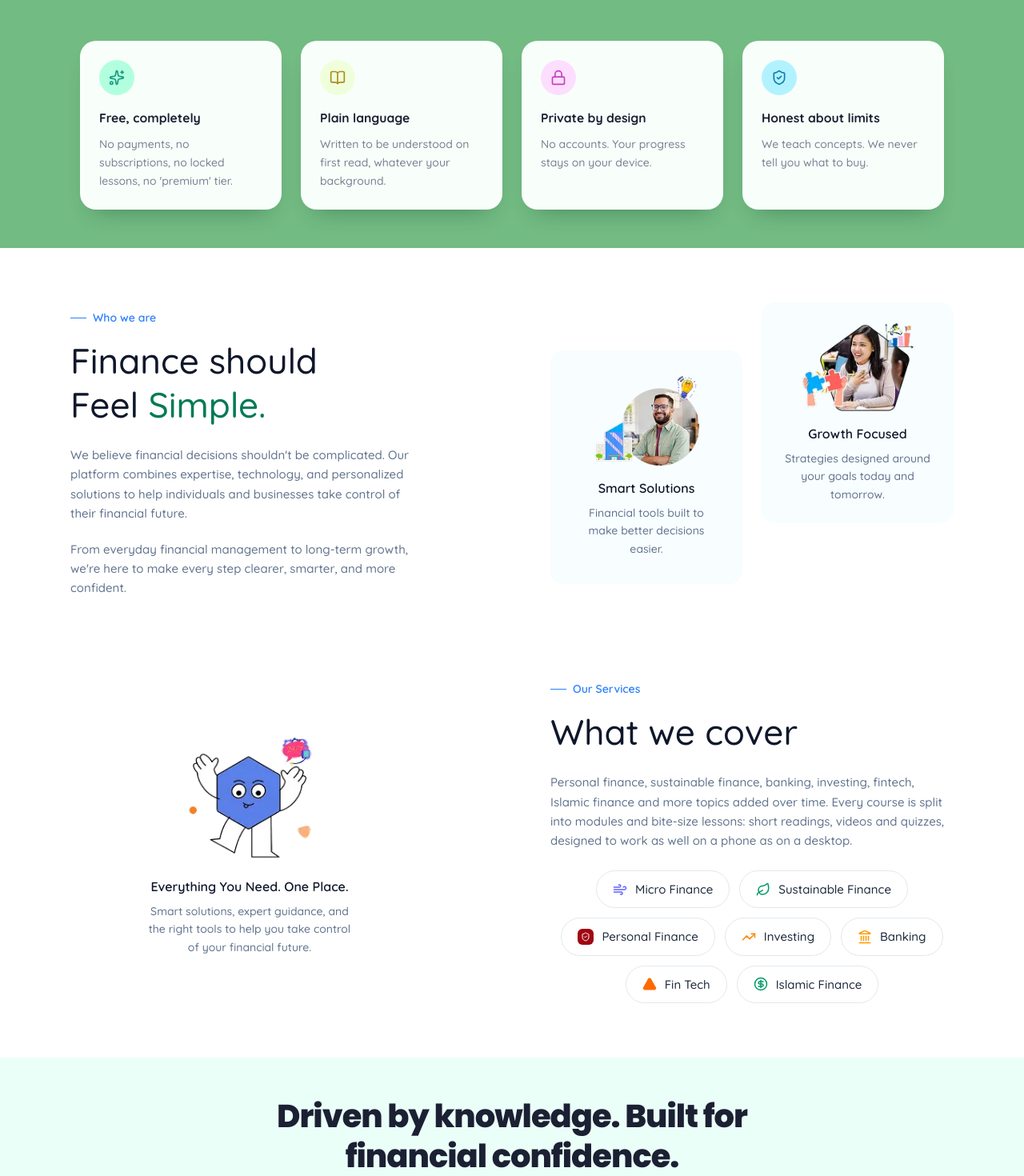
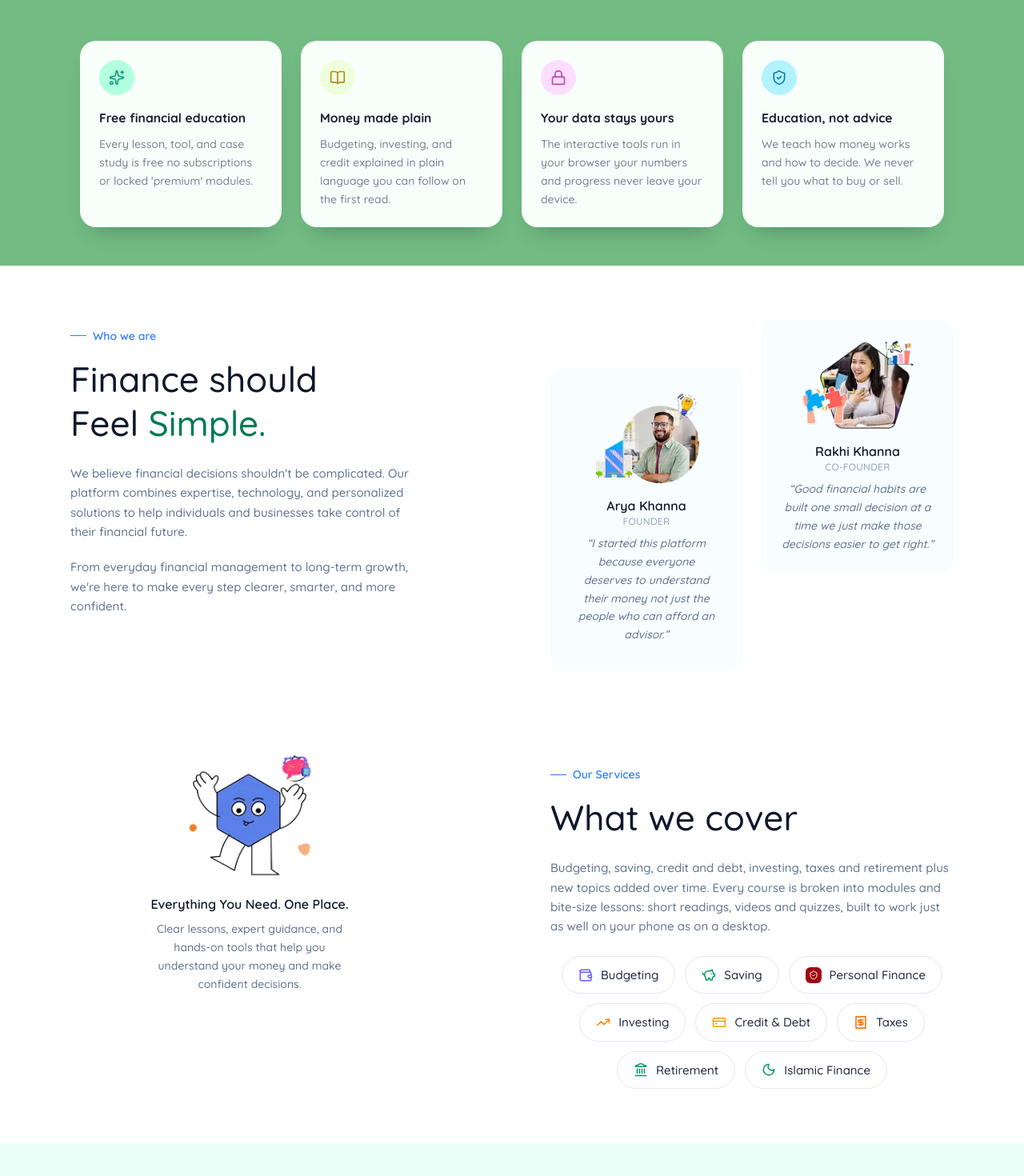
Before and after one commit to subhansarwar/financial-learning, a Next.js app in the folder frontend/: page /about in a window 1280 px wide. Shown: the part 820-2290 px from the top of the page at 80% size. Built offline with nearby package versions, Linux system fonts and the light colour scheme.

Commit message:
Updated Code

```diff
--- a/frontend/app/components/toolComp/ToolComp.jsx
+++ b/frontend/app/components/toolComp/ToolComp.jsx
@@ -53,7 +53,7 @@ export default function ToolComp() {
                                 transition={{ duration: 0.5, delay: 0.1, ease: "easeOut" }}
                                 className="inline-flex items-center gap-2.5 text-xs font-bold uppercase tracking-[0.16em] text-[#72BB83]"
                             >
-                                Interactive tools
+                                {/* Interactive tools */}
                             </motion.span>
 
                             <motion.h1
--- a/frontend/app/components/websiteComp/aboutComp/AboutHeroSection.jsx
+++ b/frontend/app/components/websiteComp/aboutComp/AboutHeroSection.jsx
@@ -114,7 +114,7 @@ export default function AboutHeroSection() {
                                 href="/tools"
                                 className="rounded-full border-2 border-[#3F8A56] bg-white px-7 py-3 font-serif text-sm font-bold text-ink transition-colors hover:bg-[#F1F8F3]"
                             >
-                                Explore Our Services
+                                Explore Our Tools
                             </Link>
                         </motion.div>
                     </motion.div>
--- a/frontend/app/components/websiteComp/aboutComp/Aboutusfinancesection.jsx
+++ b/frontend/app/components/websiteComp/aboutComp/Aboutusfinancesection.jsx
@@ -2,13 +2,14 @@
 "use client";
 
 import {
-    CircleDollarSign,
+    CreditCard,
     Landmark,
-    Leaf,
+    Moon,
+    PiggyBank,
+    Receipt,
     ShieldCheck,
     TrendingUp,
-    Triangle,
-    Wind
+    Wallet
 } from "lucide-react";
 import Image from "next/image";
 import { useRef } from "react";
@@ -29,8 +30,8 @@ const Eyebrow = ({ children }) => (
 );
 
 const services = [
-    { label: "Micro Finance", icon: Wind, color: "text-indigo-500" },
-    { label: "Sustainable Finance", icon: Leaf, color: "text-emerald-600" },
+    { label: "Budgeting", icon: Wallet, color: "text-indigo-500" },
+    { label: "Saving", icon: PiggyBank, color: "text-emerald-600" },
     {
         label: "Personal Finance",
         icon: ShieldCheck,
@@ -39,9 +40,10 @@ const services = [
         iconColor: "text-white",
     },
     { label: "Investing", icon: TrendingUp, color: "text-orange-400" },
-    { label: "Banking", icon: Landmark, color: "text-amber-500" },
-    { label: "Fin Tech", icon: Triangle, color: "text-orange-500", fill: true },
-    { label: "Islamic Finance", icon: CircleDollarSign, color: "text-emerald-600" },
+    { label: "Credit & Debt", icon: CreditCard, color: "text-amber-500" },
+    { label: "Taxes", icon: Receipt, color: "text-orange-500" },
+    { label: "Retirement", icon: Landmark, color: "text-emerald-600" },
+    { label: "Islamic Finance", icon: Moon, color: "text-emerald-600" },
 ];
 
 function ServicePill({ label, icon: Icon, color, badge, badgeBg, iconColor, fill, index, inView }) {
@@ -155,8 +157,8 @@ export default function AboutUsFinanceSection() {
                                 Everything You Need. One Place.
                             </h3>
                             <p className="mt-2 text-sm leading-relaxed text-slate-500">
-                                Smart solutions, expert guidance, and the right tools to help
-                                you take control of your financial future.
+                                Clear lessons, expert guidance, and hands-on tools that help
+                                you understand your money and make confident decisions.
                             </p>
                         </motion.div>
                     </motion.div>
@@ -191,10 +193,15 @@ export default function AboutUsFinanceSection() {
                                     />
                                 </motion.div>
                                 <h3 className="mt-4 text-base font-semibold text-slate-900">
-                                    Smart Solutions
+                                    Arya Khanna
                                 </h3>
-                                <p className="mt-2 text-sm leading-relaxed text-slate-500">
-                                    Financial tools built to make better decisions easier.
+                                <p className="text-xs font-medium uppercase tracking-wide text-slate-400">
+                                    Founder
+                                </p>
+                                <p className="mt-2 text-sm italic leading-relaxed text-slate-500">
+                                    &ldquo;I started this platform because everyone deserves to
+                                    understand their money not just the people who can afford an
+                                    advisor.&rdquo;
                                 </p>
                             </motion.div>
                         </motion.div>
@@ -222,10 +229,14 @@ export default function AboutUsFinanceSection() {
                                     />
                                 </motion.div>
                                 <h3 className="mt-4 text-base font-semibold text-slate-900">
-                                    Growth Focused
+                                    Rakhi Khanna
                                 </h3>
-                                <p className="mt-2 text-sm leading-relaxed text-slate-500">
-                                    Strategies designed around your goals today and tomorrow.
+                                <p className="text-xs font-medium uppercase tracking-wide text-slate-400">
+                                    Co-Founder
+                                </p>
+                                <p className="mt-2 text-sm italic leading-relaxed text-slate-500">
+                                    &ldquo;Good financial habits are built one small decision at a
+                                    time we just make those decisions easier to get right.&rdquo;
                                 </p>
                             </motion.div>
                         </motion.div>
@@ -256,11 +267,11 @@ export default function AboutUsFinanceSection() {
                             transition={{ duration: 0.7, delay: 0.7, ease: "easeOut" }}
                             className="mt-6 text-[15px] leading-relaxed text-slate-500"
                         >
-                            Personal finance, sustainable finance, banking, investing,
-                            fintech, Islamic finance and more topics added over time. Every
-                            course is split into modules and bite-size lessons: short
-                            readings, videos and quizzes, designed to work as well on a
-                            phone as on a desktop.
+                            Budgeting, saving, credit and debt, investing, taxes and
+                            retirement plus new topics added over time. Every course is
+                            broken into modules and bite-size lessons: short readings,
+                            videos and quizzes, built to work just as well on your phone
+                            as on a desktop.
                         </motion.p>
 
                         <div className="mt-6 flex flex-wrap justify-center gap-3">
--- a/frontend/app/components/websiteComp/aboutComp/CoreValuesSection.jsx
+++ b/frontend/app/components/websiteComp/aboutComp/CoreValuesSection.jsx
@@ -8,29 +8,29 @@ import { motion, useInView } from "framer-motion";
 const values = [
     {
         icon: Sparkles,
-        title: "Free, completely",
-        desc: "No payments, no subscriptions, no locked lessons, no 'premium' tier.",
+        title: "Free financial education",
+        desc: "Every lesson, tool, and case study is free no subscriptions or locked 'premium' modules.",
         iconColor: "text-[#189A80]",
         iconBg: "bg-[#B2FFDF]",
     },
     {
         icon: BookOpen,
-        title: "Plain language",
-        desc: "Written to be understood on first read, whatever your background.",
+        title: "Money made plain",
+        desc: "Budgeting, investing, and credit explained in plain language you can follow on the first read.",
         iconColor: "text-[#B08B1A]",
         iconBg: "bg-[#EFFFDB]",
     },
     {
         icon: Lock,
-        title: "Private by design",
-        desc: "No accounts. Your progress stays on your device.",
+        title: "Your data stays yours",
+        desc: "The interactive tools run in your browser your numbers and progress never leave your device.",
         iconColor: "text-[#C341BF]",
         iconBg: "bg-[#FDDEFF]",
     },
     {
         icon: ShieldCheck,
-        title: "Honest about limits",
-        desc: "We teach concepts. We never tell you what to buy.",
+        title: "Education, not advice",
+        desc: "We teach how money works and how to decide. We never tell you what to buy or sell.",
         iconColor: "text-[#0E7DB0]",
         iconBg: "bg-[#B2F2FF]",
     },
--- a/frontend/app/components/websiteComp/clientHeroSectionCaseStudy/ClientHeroSection.jsx
+++ b/frontend/app/components/websiteComp/clientHeroSectionCaseStudy/ClientHeroSection.jsx
@@ -23,14 +23,14 @@ export default function ClientHeroSection({ cases }) {
                 <div className="grid grid-cols-1 gap-12 lg:grid-cols-2 lg:items-center lg:h-[480px]">
                     {/* Left Content */}
                     <div className="flex flex-col justify-center py-8 lg:py-0">
-                        <motion.span
+                        {/* <motion.span
                             initial={{ opacity: 0, x: -30 }}
                             animate={isInView ? { opacity: 1, x: 0 } : { opacity: 0, x: -30 }}
                             transition={{ duration: 0.6, ease: "easeOut" }}
                             className="inline-flex items-center gap-2.5 text-xs font-bold uppercase tracking-[0.16em] text-[#72BB83]"
                         >
                             Learn from real examples
-                        </motion.span>
+                        </motion.span> */}
 
                         <motion.h1
                             initial={{ opacity: 0, x: -40 }}
@@ -47,8 +47,9 @@ export default function ClientHeroSection({ cases }) {
                             transition={{ duration: 0.7, delay: 0.2, ease: "easeOut" }}
                             className="mt-4 max-w-[55ch] text-base font-medium text-[#14301F]/70 sm:text-lg"
                         >
-                            Real organisations, real numbers, real lessons from Grameen's
-                            village groups to Ørsted's wind-farm pivot.
+                            Real people, real budgets, and real financial decisions
+                            broken down step by step so you can see how the concepts
+                            play out beyond the classroom.
                         </motion.p>
 
                         <motion.div
--- a/frontend/app/components/websiteComp/homeComp/HowToBuySection.jsx
+++ b/frontend/app/components/websiteComp/homeComp/HowToBuySection.jsx
@@ -8,16 +8,20 @@ import HowToBegin from '@/public/assets/howToBySectionImages/HowToBeginImage.web
 
 const ITEMS = [
     {
-        title: "Class Lectures and Teacher",
-        body: "You begin with your enthusiasm and knowledge. Then, using our Marketplace Insights tool, select a promising topic. It is entirely up to you how you teach and what you bring to the table. We provide a wealth of materials for developing your first course. In addition, our teacher dashboard and curriculum pages help you stay organized.",
+        title: "Expert-Led Lessons",
+        body: "Start with structured video lessons taught by finance professionals. Each module breaks down budgeting, saving, investing, credit, and taxes into clear, practical steps you can apply right away. Learn at your own pace and revisit any lesson whenever you need a refresher.",
     },
     {
-        title: "Midterm and Final Practice",
-        body: "You begin with your enthusiasm and knowledge. Then, using our Marketplace Insights tool, select a promising topic. It is entirely up to you how you teach and what you bring to the table. We provide a wealth of materials for developing your first course. In addition, our teacher dashboard and curriculum pages help you stay organized.",
+        title: "Quizzes and Real-World Practice",
+        body: "Test what you have learned with short quizzes and scenario-based exercises. Build a mock budget, compare investment options, and work through real financial decisions in a safe environment so the concepts stick long after the lesson ends.",
     },
     {
-        title: "Personalized Notes",
-        body: "You begin with your enthusiasm and knowledge. Then, using our Marketplace Insights tool, select a promising topic. It is entirely up to you how you teach and what you bring to the table. We provide a wealth of materials for developing your first course. In addition, our teacher dashboard and curriculum pages help you stay organized.",
+        title: "Personalized Notes and Progress Tracking",
+        body: "Save your own notes alongside each lesson and track your progress from your dashboard. Set financial goals, monitor completed modules, and get tailored recommendations for what to learn next based on where you are in your journey.",
+    },
+    {
+        title: "Community Support and Mentorship",
+        body: "Join a community of learners working toward financial confidence. Ask questions in discussion threads, attend live Q&A sessions, and connect with mentors who can review your plans and share guidance drawn from real experience.",
     },
 ];
 
@@ -117,14 +121,14 @@ export default function HowToBuySection() {
                             letterSpacing: "-0.02em",
                         }}
                     >
-                        Get the help you need to ace your classes
+                        Get the help you need to ace your finances
                     </h2>
 
                     <p className={`mt-4 max-w-2xl mx-auto text-sm sm:text-base font-medium text-white/90 transition-all duration-700 delay-200 ${isVisible
                             ? "opacity-100 translate-x-0"
                             : "opacity-0 -translate-x-12"
                         }`}>
-                        We provide a wealth of materials for developing your first course. In
+                        We provide a wealth of materials for developing your financial literacy. In
                         addition, our teacher dashboard and curriculum pages help you stay
                         organized.
                     </p>
--- a/frontend/app/components/websiteComp/homeComp/MoreCoursesSection.jsx
+++ b/frontend/app/components/websiteComp/homeComp/MoreCoursesSection.jsx
@@ -169,7 +169,7 @@ export default function MoreCoursesSection({
                         variants={headingVariants}
                         className="font-serif text-[1.75rem] font-semibold leading-[1.15] tracking-tight text-ink sm:text-[2.1rem] md:text-[2.5rem] lg:text-[2.75rem]"
                     >
-                        More Than {courseCountLabel} Courses To Choose From
+                        Expert-Led Finance Courses To Grow Your Money Skills
                     </motion.h2>
                 </motion.div>
 
```
Also changed, not shown: frontend/app/components/websiteComp/homeComp/FeaturesSection.jsx (+18 -17 lines), 1 other file (tests, documents, lock files or other folders).
